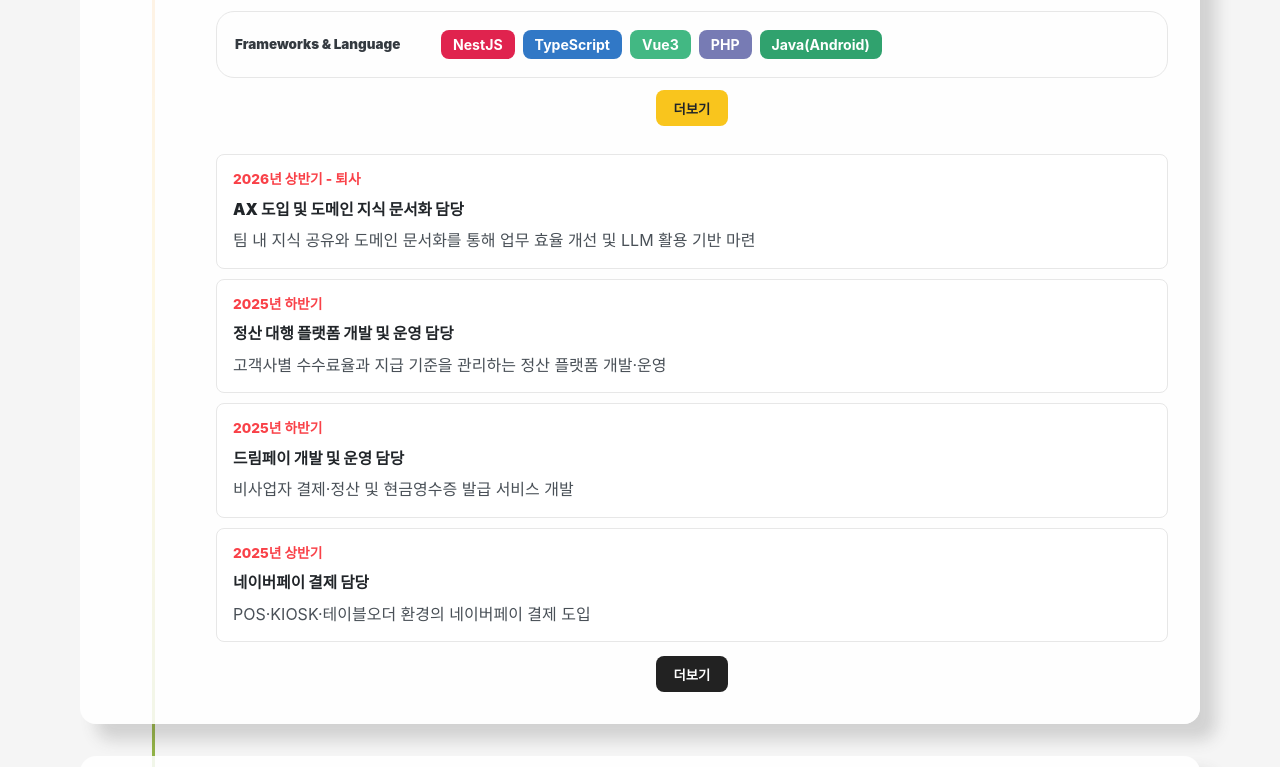
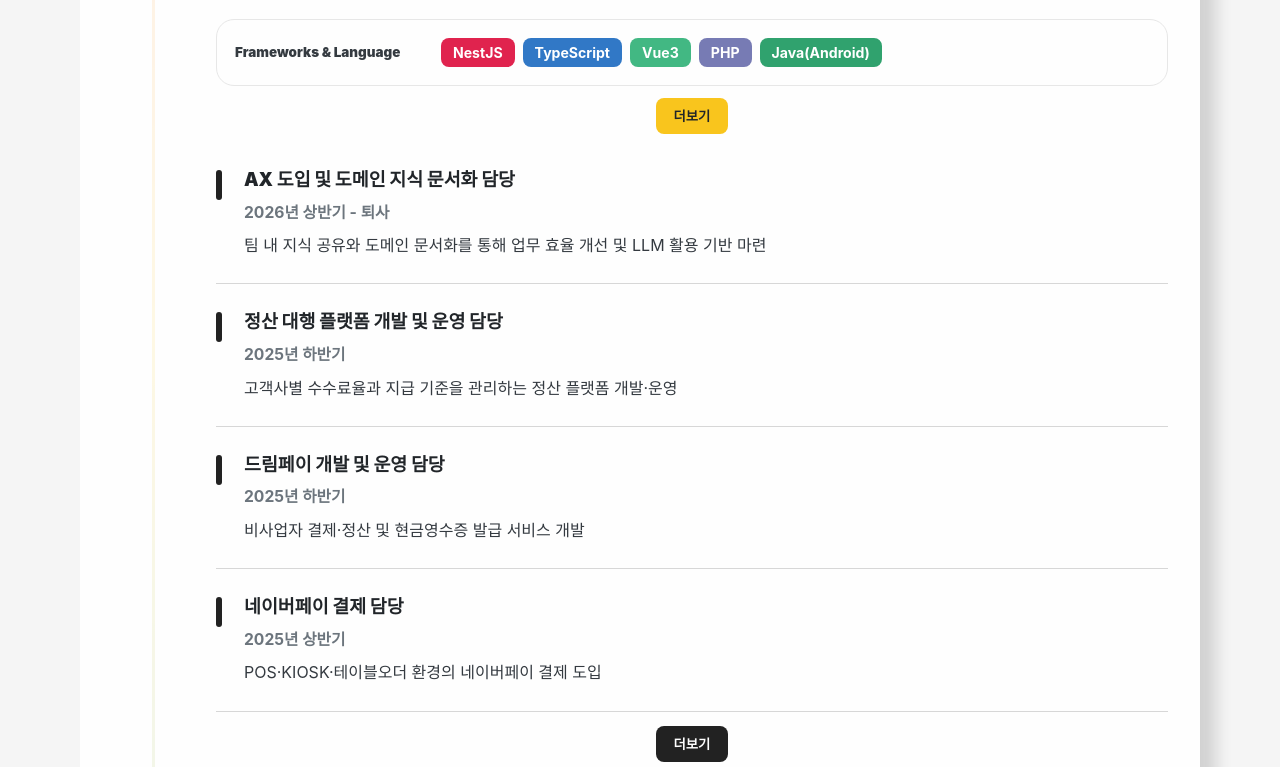
Before and after one commit to 723poil/723poil.github.io, a website: page index.html in a window 1280 px wide. Shown: the part 3457-4224 px from the top of the page. Drawn offline with Linux system fonts and the light colour scheme.

Commit message:
style: refine career project list

```diff
--- a/assets/main.js
+++ b/assets/main.js
@@ -319,9 +319,9 @@ function renderCareerItem(item, labels, index) {
 function renderCareerProject(project) {
   return `
     <section class="career-project-row">
-      <span class="project-period">${escapeHtml(project.period)}</span>
       <div class="career-project-copy">
         <strong>${escapeHtml(project.title)}</strong>
+        <span class="project-period">${escapeHtml(project.period)}</span>
         <p>${escapeHtml(project.summary)}</p>
       </div>
     </section>
--- a/assets/styles.css
+++ b/assets/styles.css
@@ -659,8 +659,7 @@ a {
 
 .career-projects {
   display: grid;
-  gap: 10px;
-  margin-top: 28px;
+  margin-top: 32px;
 }
 
 .career-projects.is-collapsed .career-project-row:nth-child(n + 5) {
@@ -668,39 +667,59 @@ a {
 }
 
 .career-project-row {
+  position: relative;
   display: grid;
-  gap: 8px;
   min-width: 0;
-  border: 1px solid var(--line);
-  border-radius: var(--pill-radius);
-  background: rgba(255, 255, 255, 0.76);
-  padding: 14px 16px;
+  border-bottom: 1px solid #d7d7d7;
+  padding: 0 0 24px 28px;
+}
+
+.career-project-row + .career-project-row {
+  padding-top: 24px;
+}
+
+.career-project-row::before {
+  content: "";
+  position: absolute;
+  left: 0;
+  top: 4px;
+  width: 6px;
+  height: 30px;
+  border-radius: 999px;
+  background: var(--dark);
+}
+
+.career-project-row + .career-project-row::before {
+  top: 28px;
 }
 
 .career-project-copy {
   display: grid;
-  gap: 6px;
+  gap: 8px;
   min-width: 0;
 }
 
 .career-project-row strong {
   min-width: 0;
-  font-size: 0.98rem;
+  color: var(--black);
+  font-size: 1.15rem;
   font-weight: 900;
+  line-height: 1.45;
 }
 
 .career-project-row .project-period {
   margin: 0;
-  color: var(--red);
-  font-size: 0.86rem;
-  font-weight: 800;
+  color: var(--muted);
+  font-size: 0.98rem;
+  font-weight: 700;
   line-height: 1.5;
 }
 
 .career-project-row p {
   margin: 0;
-  color: #495057;
-  line-height: 1.65;
+  color: #343a40;
+  font-size: 1rem;
+  line-height: 1.7;
   white-space: normal;
 }
 
@@ -848,9 +867,20 @@ main.site-shell .section {
     font-size: 1.55rem;
   }
 
-  .career-skill-card,
+  .career-skill-card {
+    padding: 18px;
+  }
+
   .career-project-row {
-    padding: 18px;
+    padding: 0 0 22px 24px;
+  }
+
+  .career-project-row + .career-project-row {
+    padding-top: 22px;
+  }
+
+  .career-project-row + .career-project-row::before {
+    top: 26px;
   }
 
   .career-project-row p {
```
